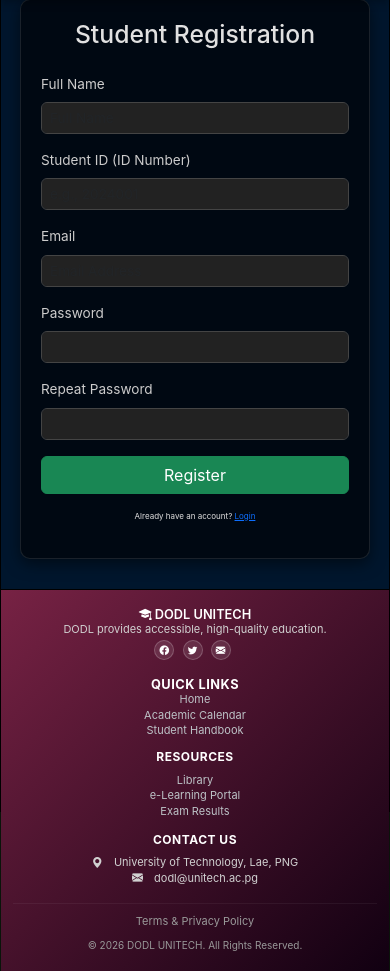
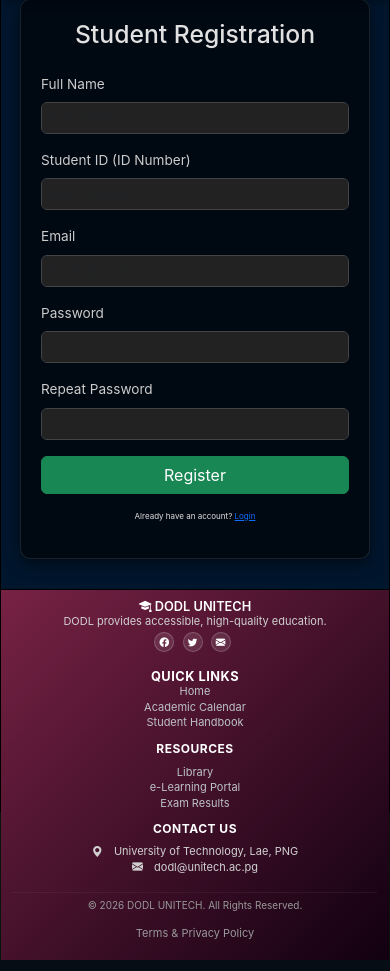
Before and after one commit to OGL2025/online_learning, a Flask app: page /auth/register in a window 390 px wide. Shown: the part 32-1003 px from the top of the page. Run offline with Flask 3, Linux system fonts and the light colour scheme; some libraries are stand-ins or nearby versions.

Commit message:
mobile view footer updated

```diff
--- a/app/templates/layout.html
+++ b/app/templates/layout.html
@@ -140,8 +140,8 @@
         <div class="container">
             <div class="row">
                 <!-- Column 1 -->
-                <div class="col-sm-12 col-md-6 col-lg-4">
-                    <span class="footer-logo"  style="font-size: 0.8rem; margin-bottom: -1px; margin-top: 8px;"><i class="bi bi-mortarboard-fill"></i> DODL UNITECH</span>
+                <div class="col-sm-12 col-md-6 col-lg-7">
+                    <span class="footer-logo"  style="font-size: 0.8rem; margin-bottom: -1px;"><i class="bi bi-mortarboard-fill"></i> DODL UNITECH</span>
                     <p>DODL provides accessible, high-quality education.</p>
                     <ul class="social-icons">
                         <li><a href="#"><i class="bi bi-facebook"></i></a></li>
@@ -171,8 +171,8 @@
                 </div>
 
                 <!-- Column 4 -->
-                <div class="col-sm-12 col-md-4 col-lg-4 mt-3 mt-lg-0" >
-                    <h6 style="margin-top: -14px;">Contact Us</h6>
+                <div class="col-sm-12 col-md-4 col-lg-4 mt-3 mt-lg-7" >
+                    <h6 style="margin-top: -17px;">Contact Us</h6>
                     <p style="margin-bottom: 0px;"><i class="bi bi-geo-alt-fill me-2"></i> University of Technology, Lae, PNG</p>
                     <p style="margin-bottom: 0px;"><i class="bi bi-envelope-fill me-2"></i> dodl@unitech.ac.pg</p>
                 </div>
@@ -188,14 +188,15 @@
 
             <!-- BOTTOM ROW: Copyright + Tuner/Legal -->
             <div class="row align-items-center"  style="color: #999;">
+                <div class="col-md-6 col-sm-6 col-xs-12" style="margin-top: 0px;">
+                    <p class="copyright-text">&copy; 2026 DODL UNITECH. All Rights Reserved.</p>
+                </div>
                 <div class="col-md-6 col-sm-6 col-xs-12 text-center text-md-end">
-                    <div class="terms"  style="margin-top: 5px;">
+                    <div class="terms"  style="margin-top: 0px;">
                         <a href="{{ url_for('main.legal') }}"><p style="color: #999;">Terms & Privacy Policy</p></a>
                     </div>
                 </div>
-                <div class="col-md-6 col-sm-6 col-xs-12" style="margin-top: -5px;">
-                    <p class="copyright-text">&copy; 2026 DODL UNITECH. All Rights Reserved.</p>
-                </div>
+
             </div>
         </div>
     </footer>
```
Also changed, not shown: app/static/css/style.css (+4 -4 lines).
